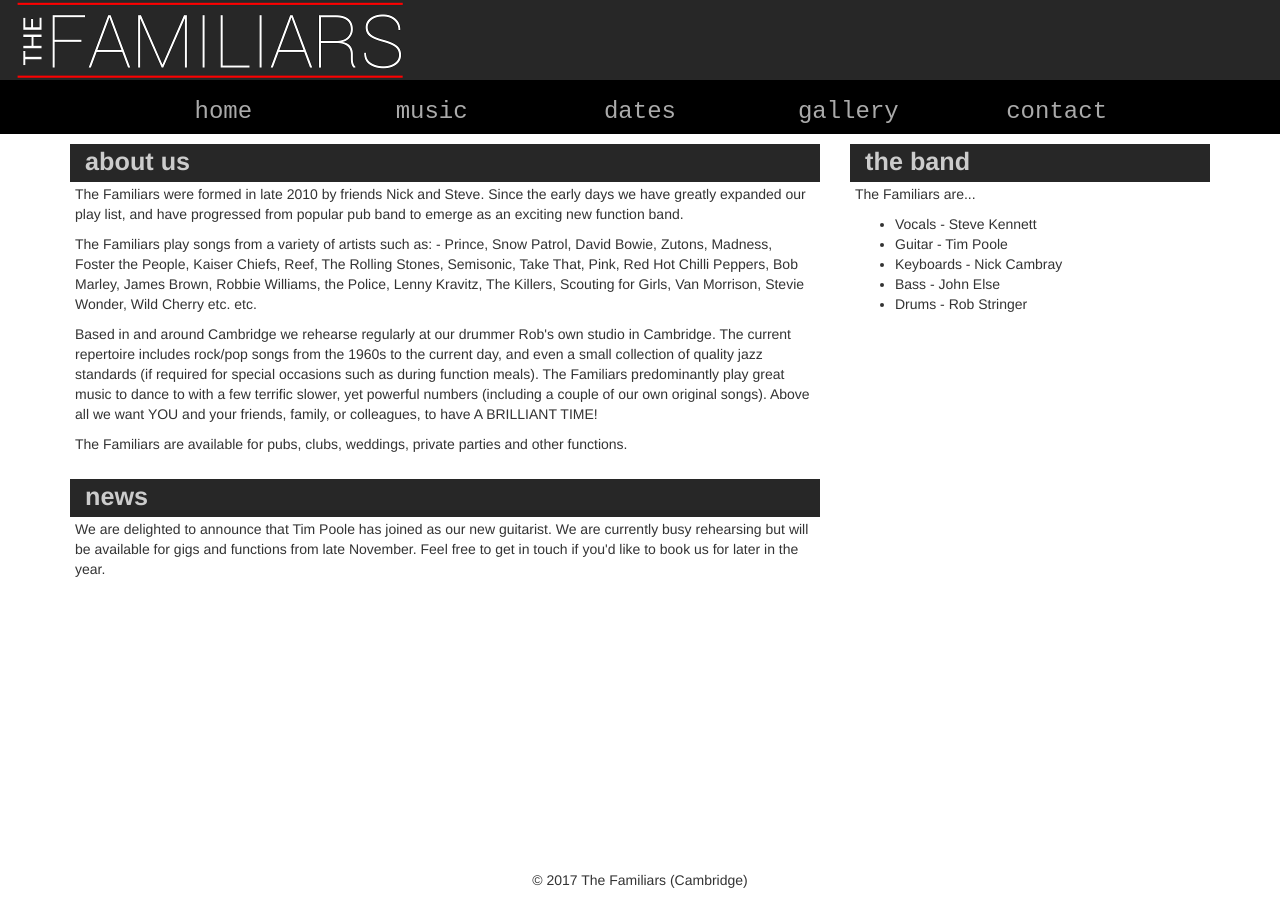
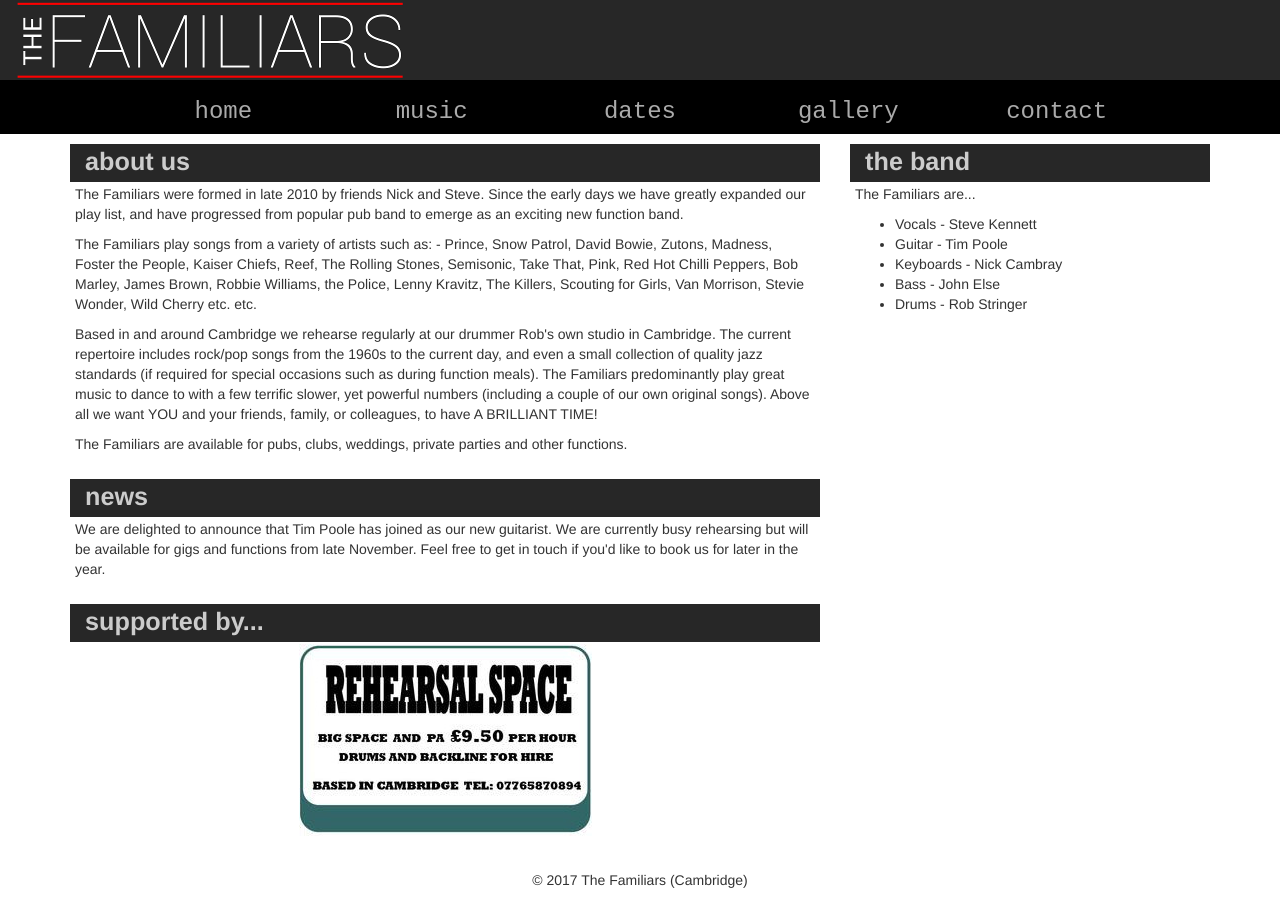
Before and after one commit to familiars-uk/familiars-uk.github.io, a Jekyll site: the page built from index.html, in a window 1280 px wide. Built offline with Jekyll 4.4.1, drawn with Linux system fonts in a browser that asks for light colours.

Commit message:
Add studio advert
Signed-off-by: John Else <john.else@gmail.com>

```diff
--- /dev/null
+++ b/css/index.css
@@ -0,0 +1,5 @@
+#support img {
+    display:          block;
+    margin-left:      auto;
+    margin-right:     auto;
+}
--- a/index.html
+++ b/index.html
@@ -36,13 +38,17 @@ layout: base
                         <p>The Familiars are available for pubs, clubs,
                         weddings, private parties and other functions.</p>
                     </section>
-                    <section class="with-label bottom" id="news">
+                    <section class="with-label" id="news">
                         <div class="label">News</div>
                         <p>We are delighted to announce that Tim Poole has joined
                         as our new guitarist. We are currently busy rehearsing
                         but will be available for gigs and functions from late
                         November. Feel free to get in touch if you'd like to
                         book us for later in the year.</p>
+                    </section>
+                    <section class="with-label bottom" id="support">
+                        <div class="label">Supported by...</div>
+                        <img src="{{site.baseurl}}/images/studio.jpg">
                     </section>
                 </div>
 
```
Also changed, not shown: other parts of index.html (+2 -0 lines), images/studio.jpg (added).
